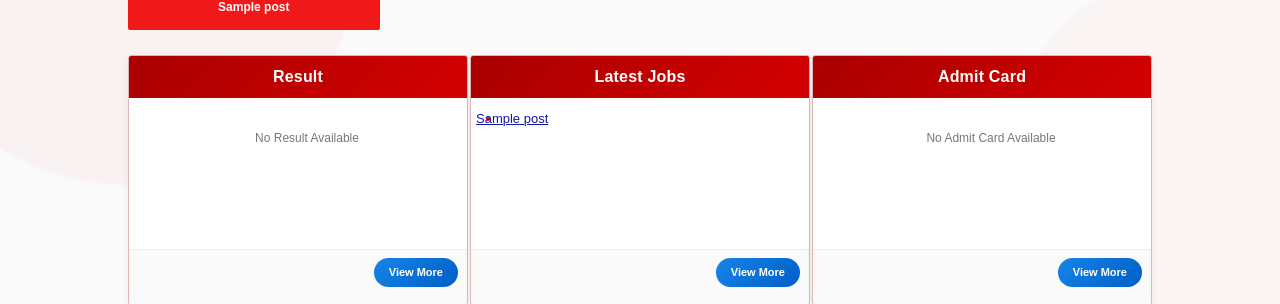
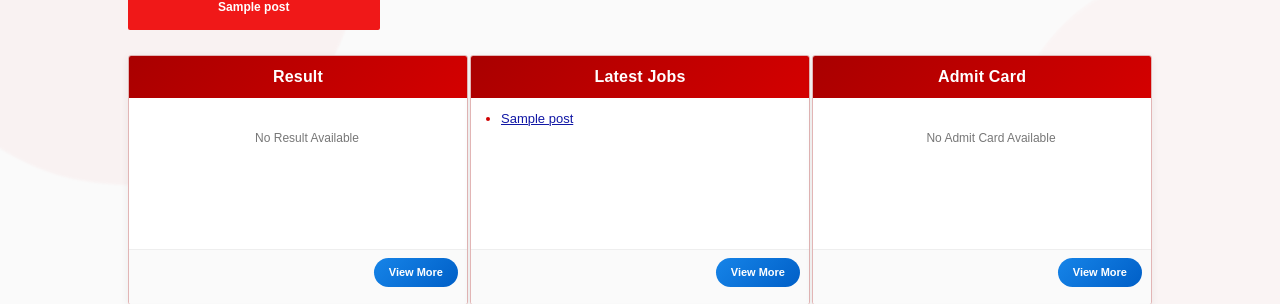
Before and after one commit to vishalgautamx/SarkariJobs, a Django app: page / in a window 1280 px wide. Shown: the part 368-672 px from the top of the page. Run offline with Django 5.2, Linux system fonts and the light colour scheme; tables that the repository leaves empty hold one stand-in row (values such as "Sample post"); some libraries are stand-ins or nearby versions.

Commit message:
Updated website code

```diff
--- a/static/css/home.css
+++ b/static/css/home.css
@@ -320,7 +320,7 @@
   text-decoration: underline;
 
   text-decoration-thickness: 1px;
-margin-left:-25px ;
+
   transition:
     color 0.2s ease,
     text-shadow 0.2s ease;
```
